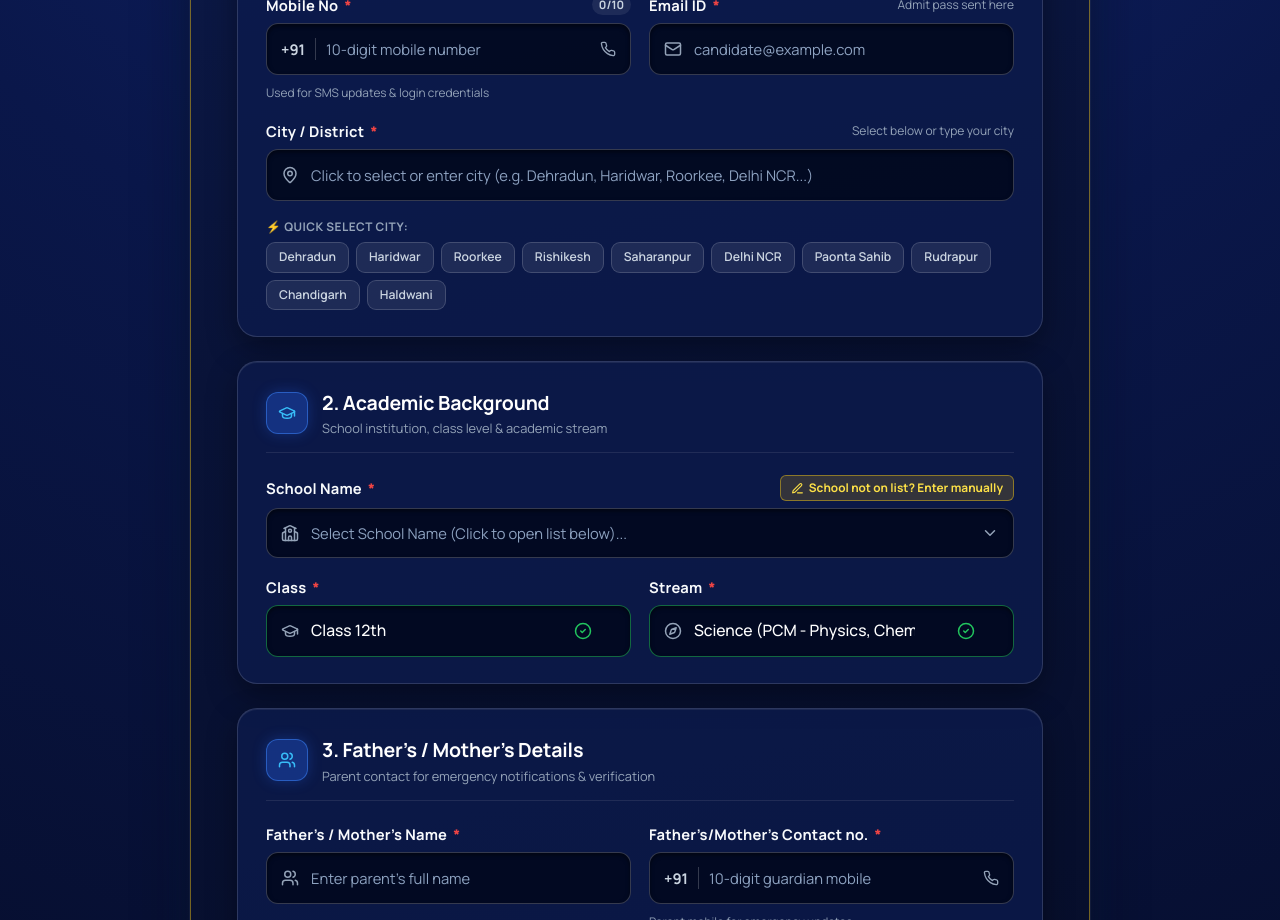
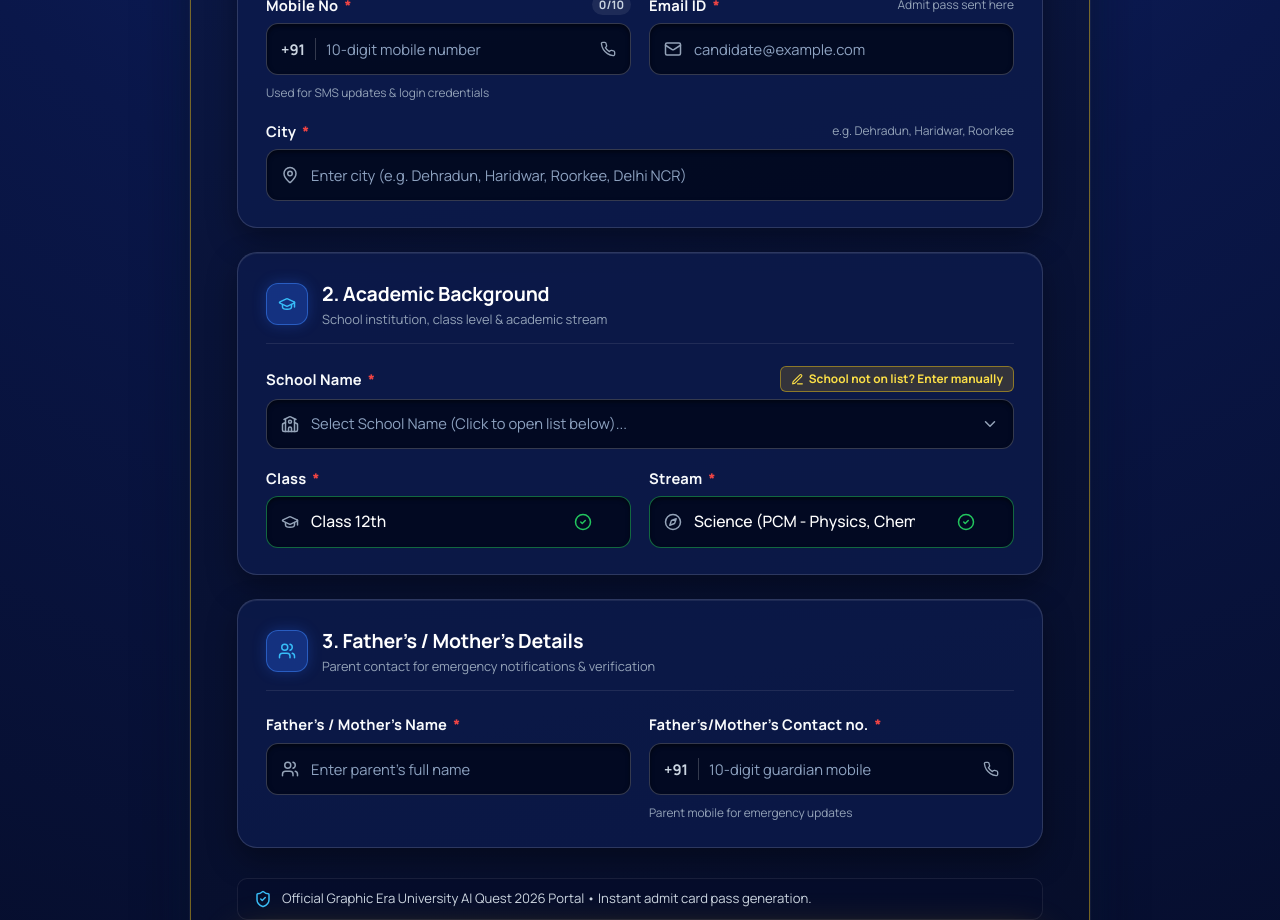
Before and after one commit to GEU-CONNECT/AI_QUEST, a React (Vite) app in the folder frontend/: page / in a window 1280 px wide. Shown: the part 960-1880 px from the top of the page. Built offline with nearby package versions, Linux system fonts and the light colour scheme; the HTML template or start-up script is replaced by a standard one.

Commit message:
fix(form): remove quick select city pills, keep clean city input with autocomplete

```diff
--- a/frontend/src/App.css
+++ b/frontend/src/App.css
@@ -856,64 +856,6 @@
   gap: 6px;
 }
 
-/* Dedicated Quick City Selector Bar & Pills */
-.quick-city-selector-bar {
-  margin-top: 10px;
-  display: flex;
-  flex-direction: column;
-  gap: 7px;
-}
-
-.quick-select-tag-title {
-  font-size: 0.74rem;
-  color: #94a3b8;
-  font-weight: 700;
-  text-transform: uppercase;
-  letter-spacing: 0.5px;
-}
-
-.quick-city-tags-grid {
-  display: flex;
-  align-items: center;
-  gap: 7px;
-  flex-wrap: wrap;
-}
-
-.city-pill {
-  display: inline-flex;
-  align-items: center;
-  gap: 5px;
-  font-size: 0.76rem;
-  font-weight: 600;
-  padding: 5px 12px;
-  border-radius: 9px;
-  background: rgba(255, 255, 255, 0.08);
-  color: #cbd5e1;
-  border: 1px solid rgba(255, 255, 255, 0.16);
-  cursor: pointer;
-  transition: all 0.16s ease;
-  user-select: none;
-}
-
-.city-pill:hover {
-  background: rgba(250, 204, 21, 0.2);
-  color: #fde047;
-  border-color: rgba(250, 204, 21, 0.6);
-  transform: translateY(-1px);
-}
-
-.city-pill.active {
-  background: linear-gradient(135deg, #facc15 0%, #eab308 100%);
-  color: #0b1a54;
-  font-weight: 800;
-  border-color: #fef08a;
-  box-shadow: 0 4px 12px rgba(250, 204, 21, 0.35);
-}
-
-.city-check-icon {
-  stroke-width: 3;
-}
-
 .city-clear-pill-btn {
   position: absolute;
   right: 14px;
@@ -937,6 +879,8 @@
   background: rgba(244, 63, 94, 0.3);
   color: #fb7185;
 }
+
+
 
 .school-not-on-list-btn {
   display: inline-flex;
--- a/frontend/src/components/QuesterForm.jsx
+++ b/frontend/src/components/QuesterForm.jsx
@@ -687,9 +687,9 @@ export default function QuesterForm({ formData, setFormData, onSubmit, isSubmitt
               >
                 <div className="label-with-quick">
                   <label htmlFor="city">
-                    City / District <span className="req-star">*</span>
+                    City <span className="req-star">*</span>
                   </label>
-                  <span className="field-hint">Select below or type your city</span>
+                  <span className="field-hint">e.g. Dehradun, Haridwar, Roorkee</span>
                 </div>
 
                 <div className="input-wrap">
@@ -699,7 +699,7 @@ export default function QuesterForm({ formData, setFormData, onSubmit, isSubmitt
                     type="text"
                     name="city"
                     list="city-options-datalist"
-                    placeholder="Click to select or enter city (e.g. Dehradun, Haridwar, Roorkee, Delhi NCR...)"
+                    placeholder="Enter city (e.g. Dehradun, Haridwar, Roorkee, Delhi NCR)"
                     value={formData.city}
                     onChange={handleChange}
                     onFocus={() => handleFocus('city')}
@@ -732,36 +732,6 @@ export default function QuesterForm({ formData, setFormData, onSubmit, isSubmitt
                   ) : isCityValid ? (
                     <CheckCircle2 size={18} className="field-valid-icon" />
                   ) : null}
-                </div>
-
-                {/* Prominent Quick-Select Pills Bar */}
-                <div className="quick-city-selector-bar">
-                  <span className="quick-select-tag-title">⚡ Quick Select City:</span>
-                  <div className="quick-city-tags-grid">
-                    {POPULAR_CITIES.map((c) => {
-                      const isSelected =
-                        (formData.city || '').trim().toLowerCase() === c.toLowerCase();
-                      return (
-                        <button
-                          key={c}
-                          type="button"
-                          className={`city-pill ${isSelected ? 'active' : ''}`}
-                          onMouseDown={(e) => {
-                            e.preventDefault();
-                          }}
-                          onClick={() => {
-                            sound.playPop();
-                            setFormData((prev) => ({ ...prev, city: c }));
-                            validateField('city', c);
-                            setTouched((prev) => ({ ...prev, city: true }));
-                          }}
-                        >
-                          {isSelected && <Check size={12} className="city-check-icon" />}
-                          <span>{c}</span>
-                        </button>
-                      );
-                    })}
-                  </div>
                 </div>
 
                 {touched.city && errors.city && (
```
